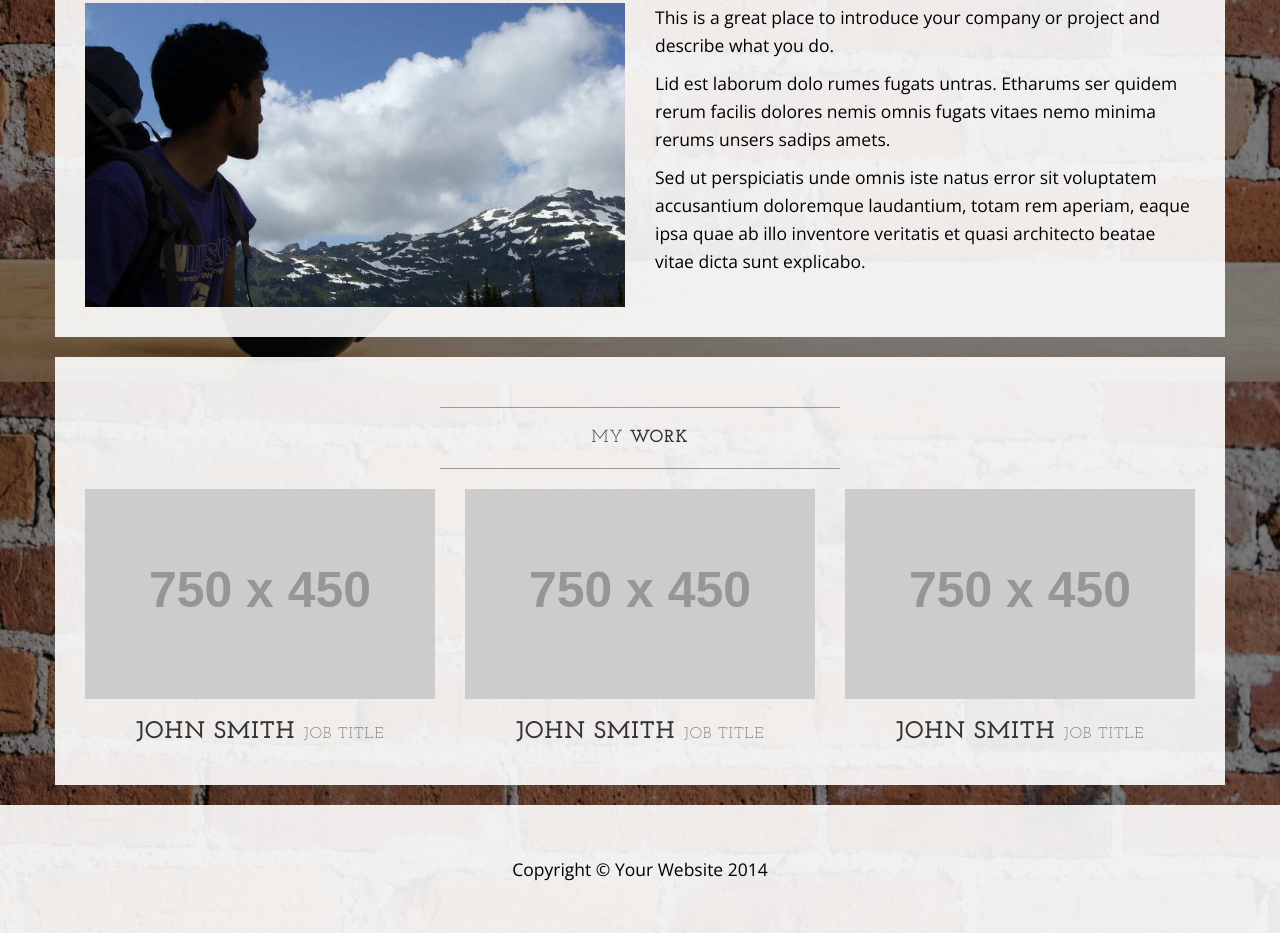
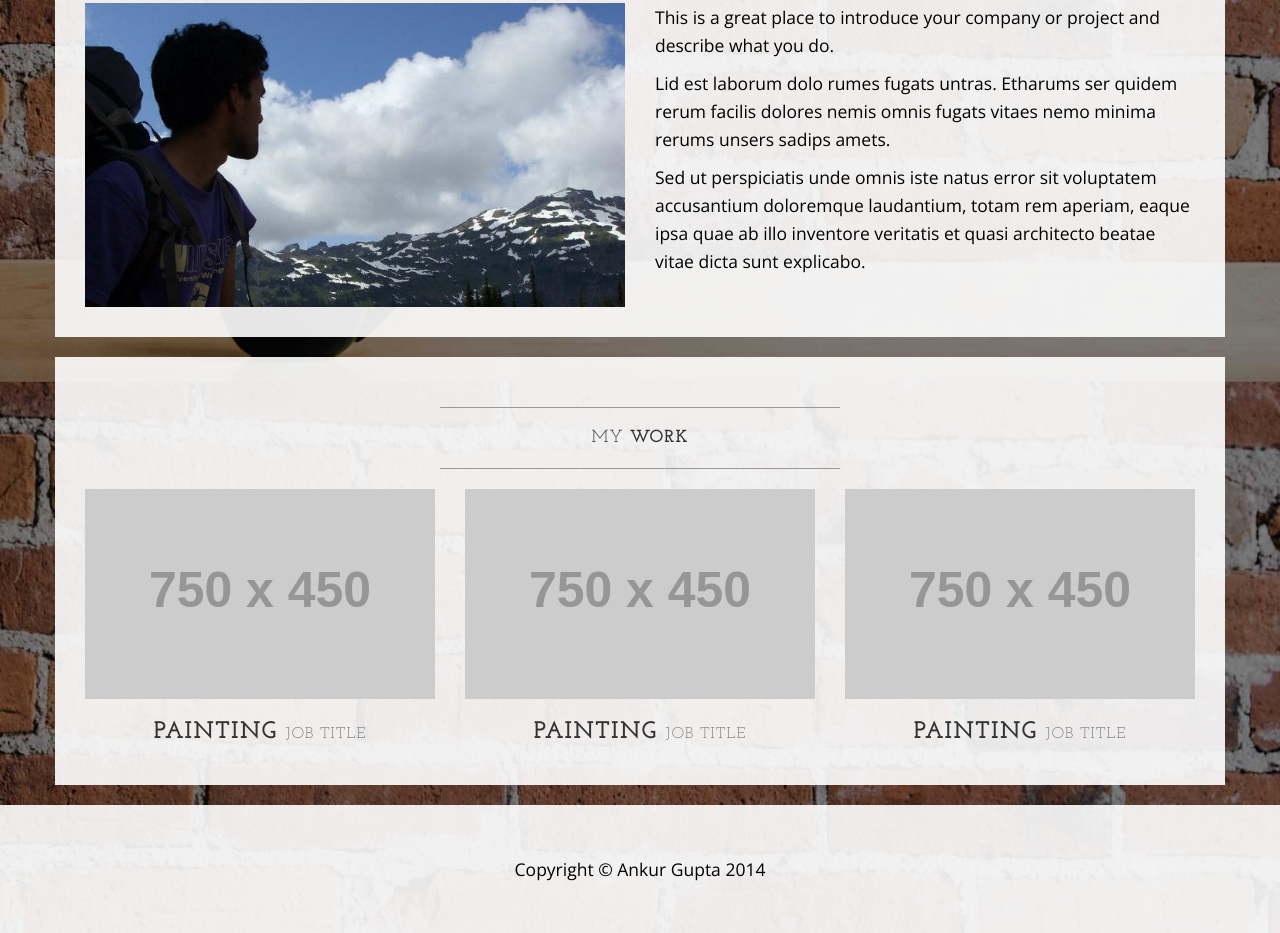
Before and after one commit to ankur-gupta91/ankur-gupta91.github.io, a plain HTML site: page artwork.html in a window 1280 px wide. Shown: the part 418-1351 px from the top of the page. Drawn offline with nearby package versions, Linux system fonts and the light colour scheme; placeholder pictures from the web are drawn by us.

```diff
--- a/artwork.html
+++ b/artwork.html
@@ -112,19 +112,19 @@
                 </div>
                 <div class="col-sm-4 text-center">
                     <img class="img-responsive" src="http://placehold.it/750x450" alt="">
-                    <h3>John Smith
+                    <h3>Painting
                         <small>Job Title</small>
                     </h3>
                 </div>
                 <div class="col-sm-4 text-center">
                     <img class="img-responsive" src="http://placehold.it/750x450" alt="">
-                    <h3>John Smith
+                    <h3>Painting
                         <small>Job Title</small>
                     </h3>
                 </div>
                 <div class="col-sm-4 text-center">
                     <img class="img-responsive" src="http://placehold.it/750x450" alt="">
-                    <h3>John Smith
+                    <h3>Painting
                         <small>Job Title</small>
                     </h3>
                 </div>
@@ -139,7 +139,7 @@
         <div class="container">
             <div class="row">
                 <div class="col-lg-12 text-center">
-                    <p>Copyright &copy; Your Website 2014</p>
+                    <p>Copyright &copy; Ankur Gupta 2014</p>
                 </div>
             </div>
         </div>
```
